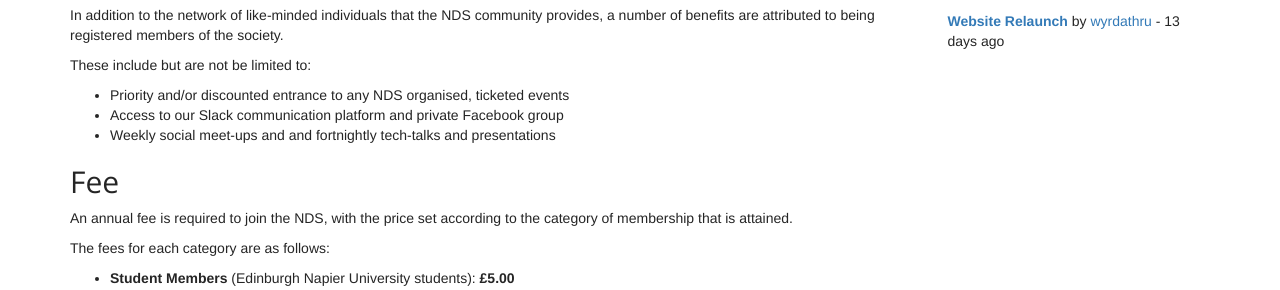
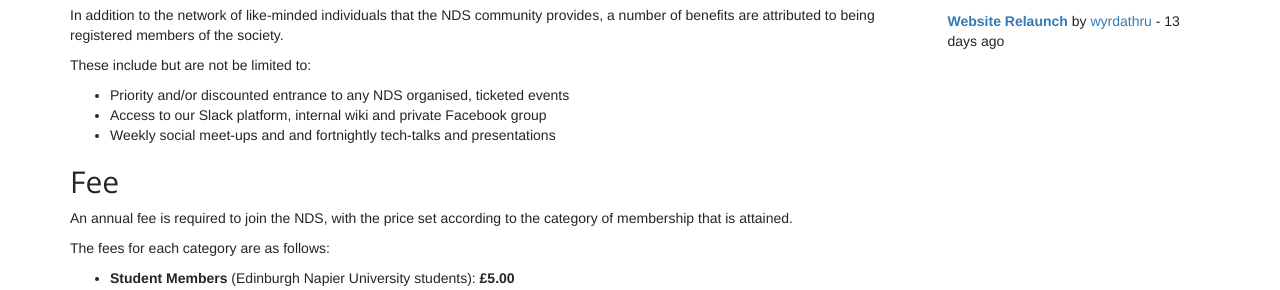
Before and after one commit to NapierDevSoc/NapierDevSoc.github.io, a Jekyll site: the page built from join/index.md, in a window 1280 px wide. Shown: the part 315-605 px from the top of the page. Built offline with Jekyll 4.4.1, drawn with Linux system fonts in a browser that asks for light colours; nearby versions of some CDN libraries; Markdown is read by kramdown in place of the engine named in the settings.

Commit message:
Added wiki mention to Join Us

```diff
--- a/join/index.md
+++ b/join/index.md
@@ -14,7 +14,7 @@ In addition to the network of like-minded individuals that the NDS community pro
 These include but are not be limited to:
 
 - Priority and/or discounted entrance to any NDS organised, ticketed events
-- Access to our Slack communication platform and private Facebook group
+- Access to our Slack platform, internal wiki and private Facebook group
 - Weekly social meet-ups and and fortnightly tech-talks and presentations
 
 ## Fee
```
